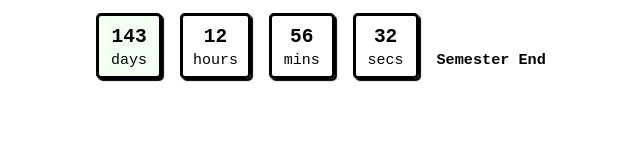
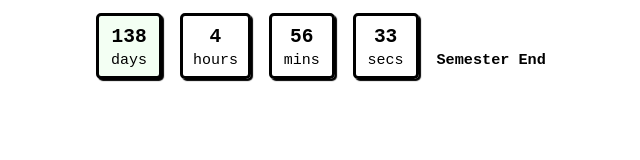
Before and after one commit to zomboy-22/Test-countdown, a plain HTML site: page index.html in a window 1280 px wide. Shown: the full height of the page, 319-959 px from the left. Drawn offline with Linux system fonts and the light colour scheme.

Commit message:
Update index.html

```diff
--- a/index.html
+++ b/index.html
@@ -75,7 +75,7 @@
     }
 
     // Set the date we're counting down to
-    var countDownDate = new Date("May 31, 2023 23:59:59").getTime();
+    var countDownDate = new Date("May 26, 2023 16:00:00").getTime();
 
     // Update the count down every 1 second
     function showRemaining (){
```
